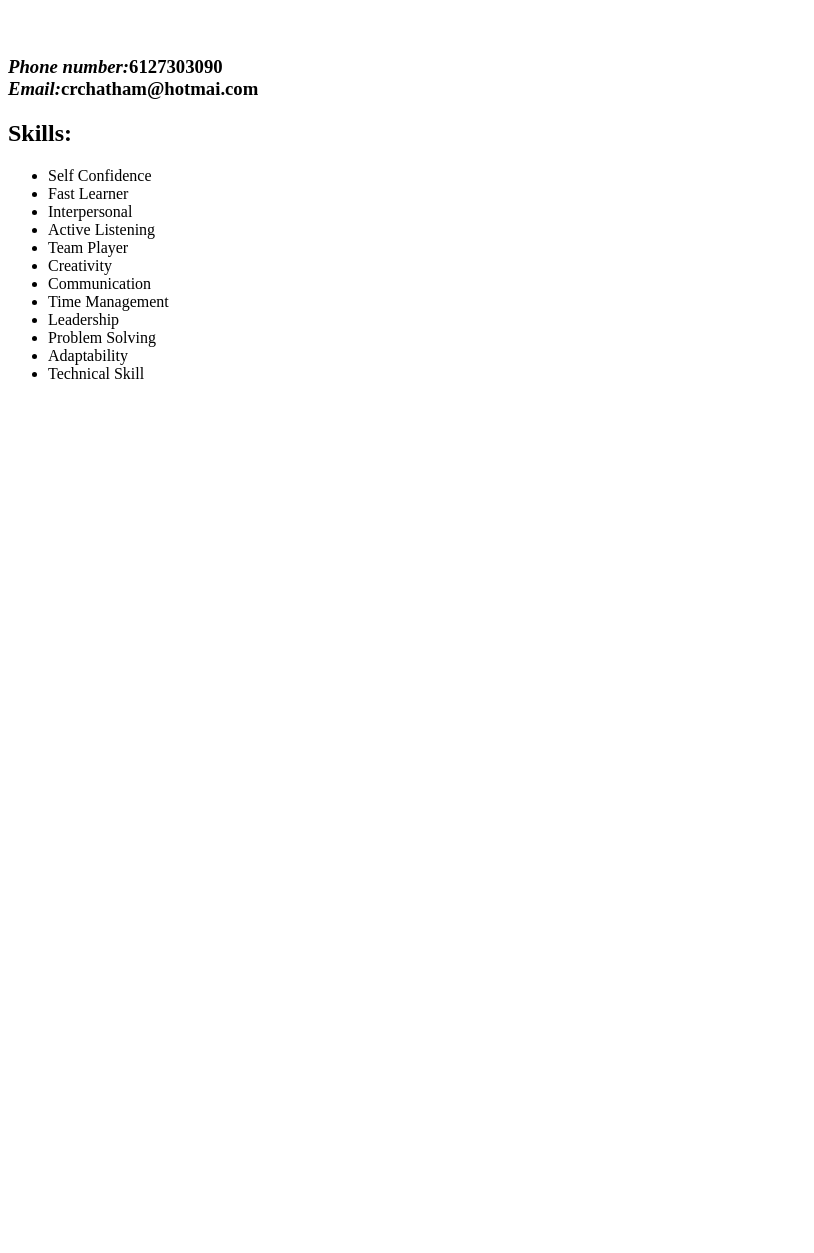
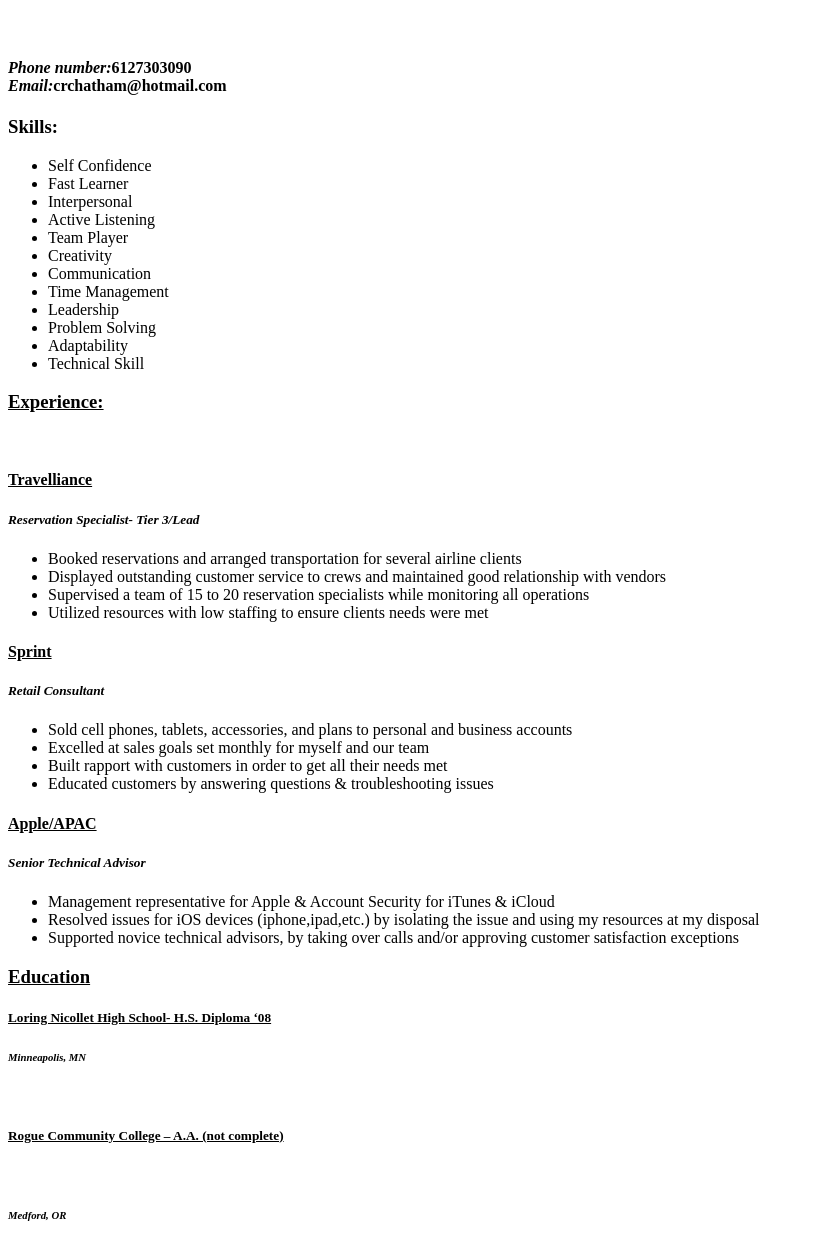
Before and after one commit to crchatham/crchatham.github.io, a plain HTML site: page index.html in a window 1280 px wide. Shown: the part 47-1300 px from the top of the page, without its empty margins (0-814 px from the left). Before the commit the page ends 800 px from the top, so only its background shows below. Drawn offline with Linux system fonts and the light colour scheme.

Commit message:
commitferreal

```diff
--- a/index.html
+++ b/index.html
@@ -6,11 +6,11 @@
    <body>
      <div>
        <h1><strong>Chanel Chatham</strong></h1><br>
-       <h3><i>Phone number:</i>6127303090<br>
-       <i>Email:</i>crchatham@hotmai.com<br></h3>
+       <h4><i>Phone number:</i>6127303090<br>
+       <i>Email:</i>crchatham@hotmail.com<br></h4>
      </div>
      <div>
-       <h2>Skills:</h2>
+       <h3>Skills:</h3>
        <ul>
          <li>Self Confidence</li>
          <li>Fast Learner</li>
@@ -26,5 +26,39 @@
          <li>Technical Skill</li>
        </ul>
      </div>
+     <div>
+       <h3><strong><u>Experience:</u></strong></h3><br>
+       <h4><u>Travelliance</u><br></h4>
+         <h5><i>Reservation Specialist- Tier 3/Lead</i></h5>
+             <ul>
+               <li>Booked reservations and arranged transportation for several airline clients</li>
+               <li>Displayed outstanding customer service to crews and maintained good relationship with vendors</li>
+               <li>Supervised a team of 15 to 20 reservation specialists while monitoring all operations</li>
+               <li>Utilized resources with low staffing to ensure clients needs were met</li>
+            </ul>
+        <h4><u>Sprint</u><br></h4>
+          <h5><i>Retail Consultant</i></h5>
+             <ul>
+               <li>Sold cell phones, tablets, accessories, and plans to personal and business accounts </li>
+               <li>Excelled at sales goals set monthly for myself and our team</li>
+               <li>Built rapport with customers in order to get all their needs met</li>
+               <li>Educated customers by answering questions & troubleshooting issues</li>
+             </ul>
+       <h4><u>Apple/APAC</u></h4>
+         <h5><i>Senior Technical Advisor</i></h5>
+           <ul>
+             <li>Management representative for Apple & Account Security for iTunes & iCloud</li>
+             <li>Resolved issues for iOS devices (iphone,ipad,etc.) by isolating the issue and using my resources at my disposal</li>
+             <li>Supported novice technical advisors, by taking over calls and/or approving customer satisfaction exceptions</li>
+            <ul>
+       </div>
+       <div>
+         <h3><strong><u>Education</strong></u></h3>
+           <h5><u>Loring Nicollet High School- H.S. Diploma ‘08</u><br>
+             <h6><i> Minneapolis, MN</i></h6><br>
+           <h5><u>Rogue Community College – A.A. (not complete)</u></h5><br>
+             <h6><i>Medford, OR</i></h6><br>
+       </div>
+
    </body>
   </html>
```
